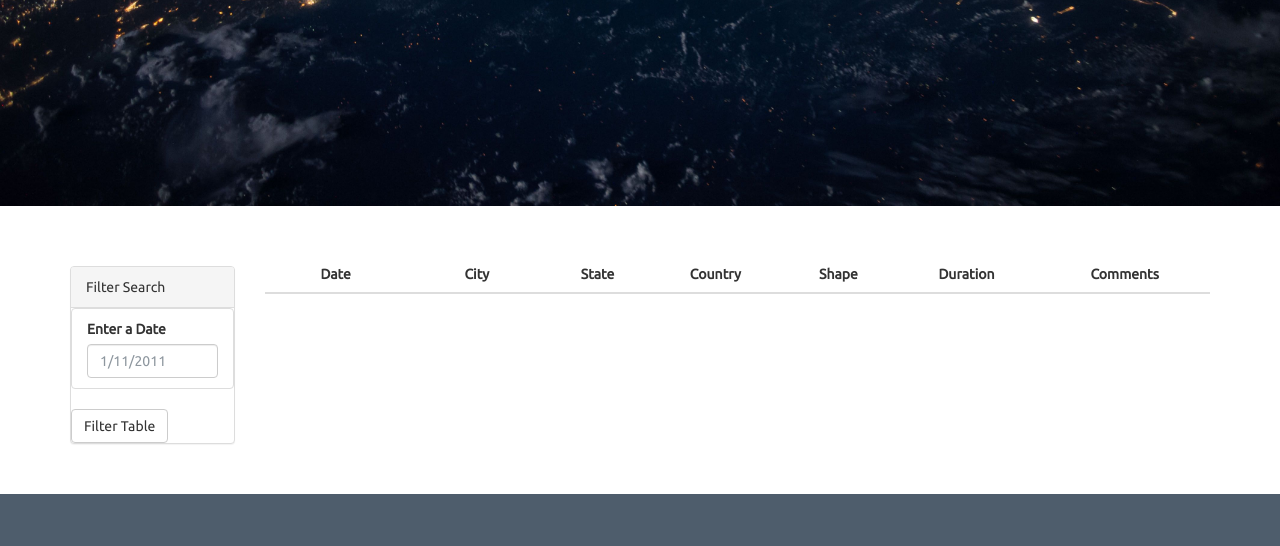
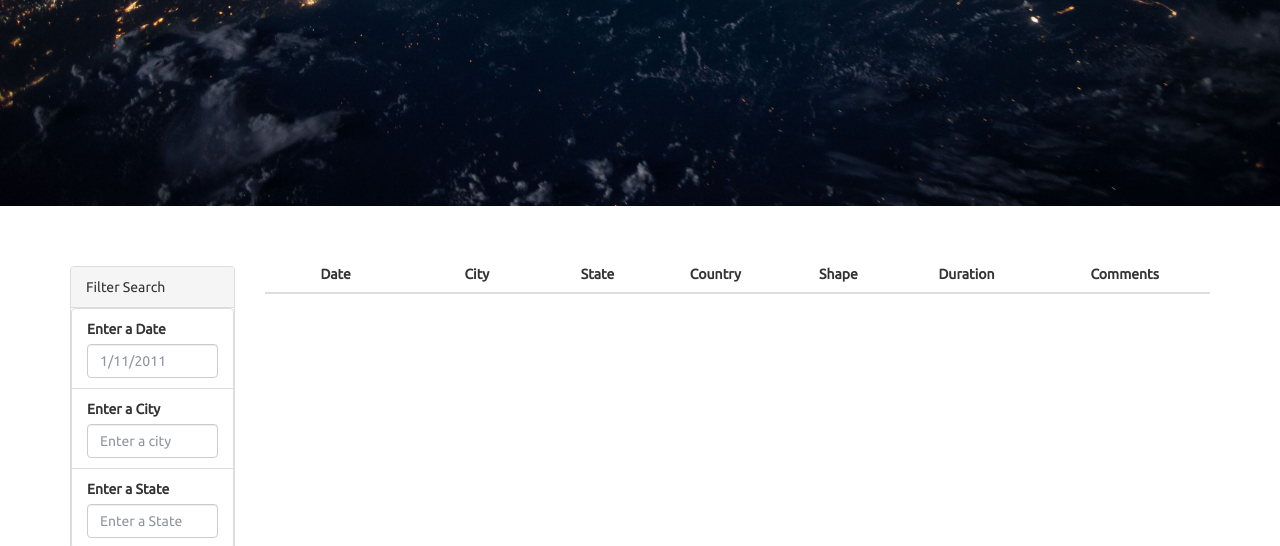
Before and after one commit to Aritra23/JavaScript-DOM-Manipulation-Challenge, a plain HTML site: page index.html in a window 1280 px wide. Shown: the part 406-952 px from the top of the page. Drawn offline with nearby package versions, Linux system fonts and the light colour scheme.

Commit message:
Update index.html

```diff
--- a/index.html
+++ b/index.html
@@ -39,9 +39,18 @@
                         <label for="date">Enter a Date</label>
                         <input class="form-control" id="datetime" type="text" placeholder="1/11/2011">
                       </li>
+                      <li class="filter list-group-item">
+                        <label for="city">Enter a City</label>
+                        <input class="form-control" id="city" type="text" placeholder="Enter a city">
+                      </li>
+                      <li class="filter list-group-item">
+                        <label for="state">Enter a State</label>
+                        <input class="form-control" id="state" type="text" placeholder="Enter a State">
+                      </li>
                     </ul>
                   </div>
                   <button id="filter-btn" type="submit" class="btn btn-default">Filter Table</button>
+                  <button id="reset-btn" type="reset" class="btn btn-default">Reset Table</button>
                 </form>
               </div>
             </div>
```
